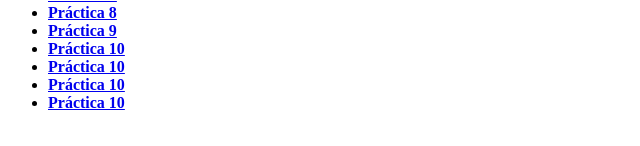
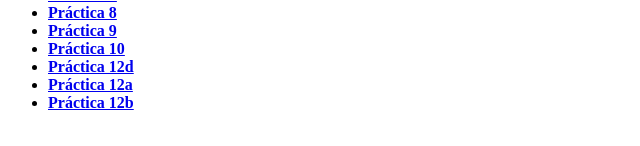
Before and after one commit to DiegoJatoBriva922/DiegoJatoBriva922.github.io, a plain HTML site: page index.html in a window 1280 px wide. Shown: the part 202-348 px from the top of the page, 0-640 px from the left. Drawn offline with Linux system fonts and the light colour scheme.

Commit message:
Update index.html

```diff
--- a/index.html
+++ b/index.html
@@ -20,9 +20,9 @@
   <li><a href="p8.html">Práctica 8</a></li>
   <li><a href="p9.html">Práctica 9</a></li>
   <li><a href="p10.html">Práctica 10</a></li>
-  <li><a href="p12d.html">Práctica 10</a></li>
-  <li><a href="p12a.html">Práctica 10</a></li>
-  <li><a href="p12b.html">Práctica 10</a></li>
+  <li><a href="p12d.html">Práctica 12d</a></li>
+  <li><a href="p12a.html">Práctica 12a</a></li>
+  <li><a href="p12b.html">Práctica 12b</a></li>
 
 </ul>
 
```
